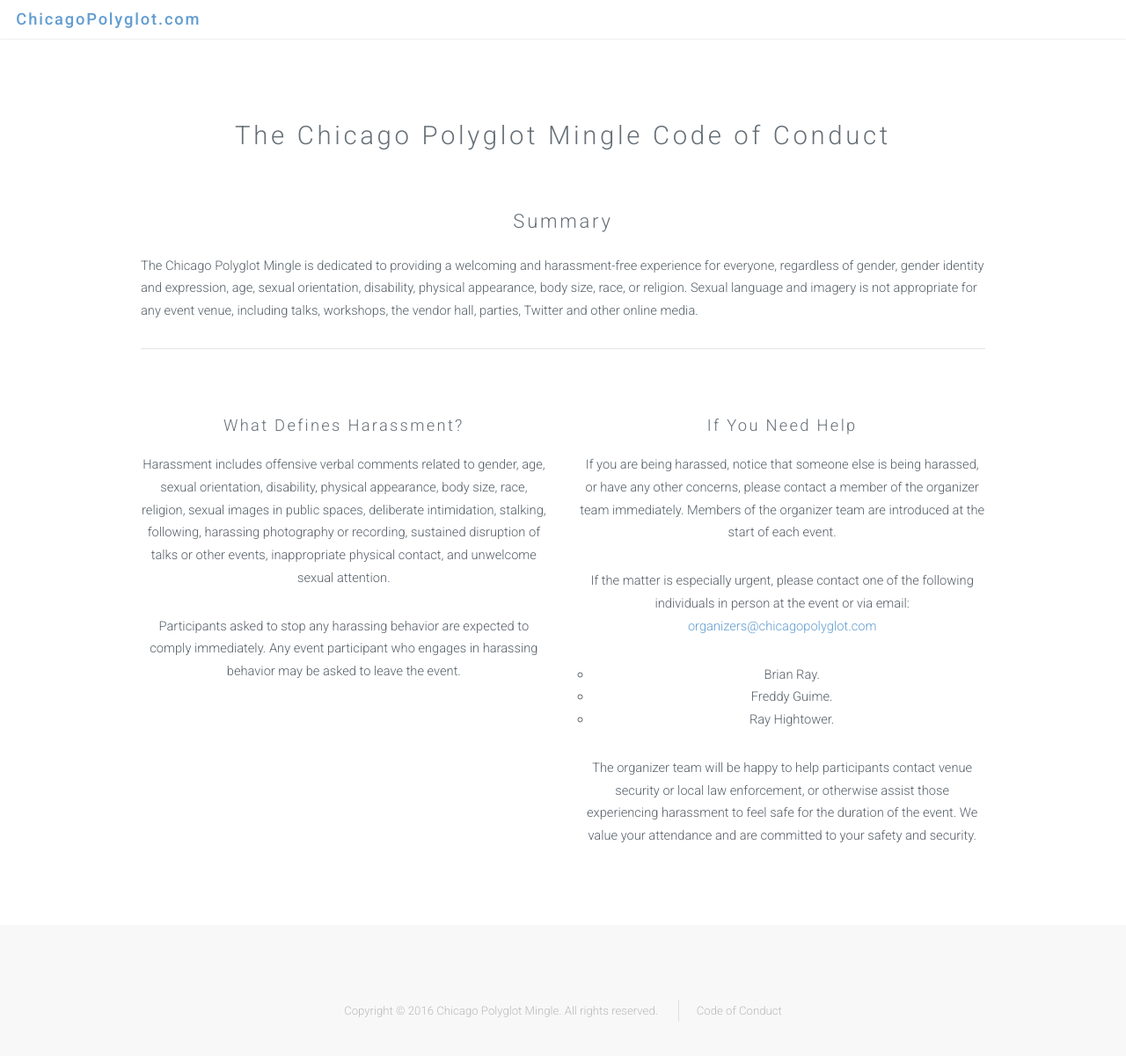
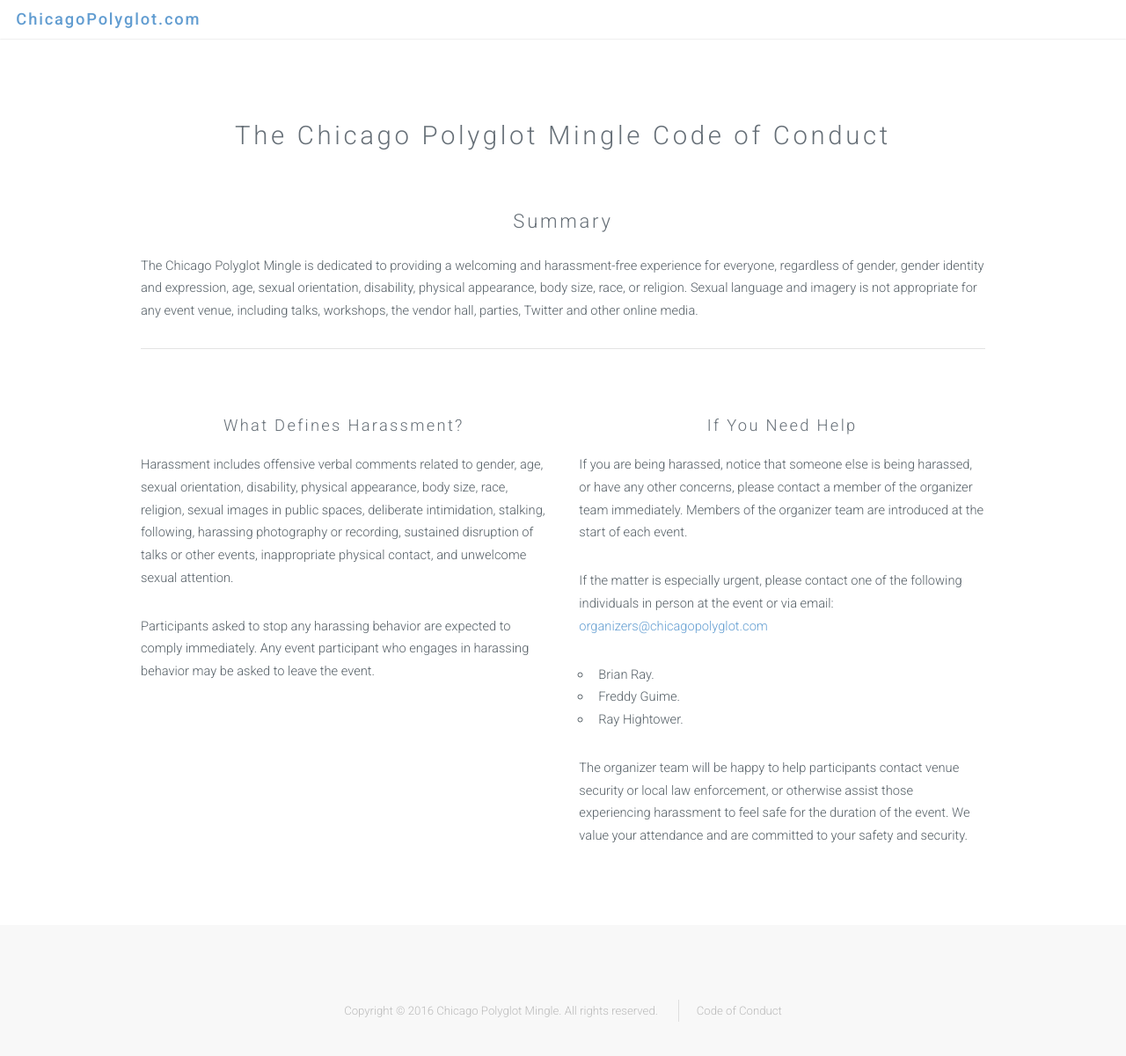
Before and after one commit to 8thlight/chicagopolyglot, a Jekyll site: the page built from codeofconduct.html, in a window 1280 px wide and 1221 px high. Shown: the top 1201 px of the window at 88% size. Built offline with Jekyll 4.4.1, drawn with Linux system fonts in a browser that asks for light colours.

Commit message:
Fix CoC alignment

```diff
--- a/codeofconduct.html
+++ b/codeofconduct.html
@@ -14,7 +14,7 @@
         <hr class="major" />
         <div class="row">
             <div class="6u">
-                <section class="special">
+                <section class="special coc">
 									<h3>What Defines Harassment?</h3>
 									<p>Harassment includes offensive verbal comments related to gender, age, sexual orientation, disability, physical appearance, body size, race, religion, sexual images in public spaces, deliberate intimidation, stalking, following, harassing
 										 photography or recording, sustained disruption of talks or other events, inappropriate physical contact, and unwelcome sexual attention.</p>
@@ -22,7 +22,7 @@
                 </section>
             </div>
             <div class="6u">
-                <section class="special">
+                <section class="special coc">
                     <h3>If You Need Help</h3>
                     <p>If you are being harassed, notice that someone else is being harassed, or have any other concerns, please contact a member of the organizer team immediately. Members of the organizer team are introduced at the start of each event.</p>
 										<p>If the matter is especially urgent, please contact one of the following individuals in person at the event or via email: <a href="mailto:organizers@chicagopolyglot.com" target="_top">organizers@chicagopolyglot.com</a></p>
--- a/css/style.css
+++ b/css/style.css
@@ -1189,3 +1189,7 @@
   color: #FFF !important;
   border-bottom: 1px solid rgba(255,255,255,1);
 }
+
+.coc p, .coc li {
+  text-align: left;
+}
```
